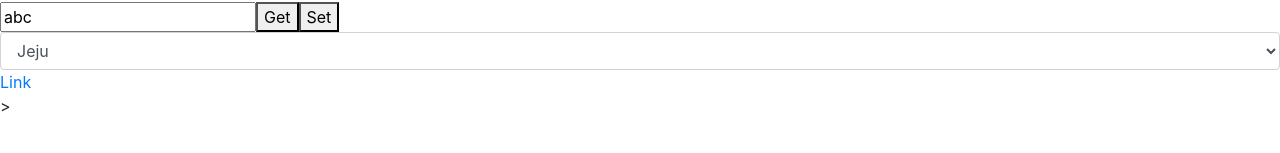
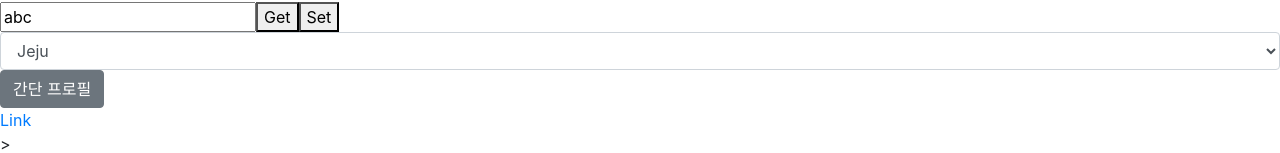
Before and after one commit to geunseok11/portfolio, a Vue app in the folder portfolio/: page / in a window 1280 px wide. Shown: the part 798-951 px from the top of the page. Before the commit the page ends 916 px from the top, so only its background shows below. Built offline with nearby package versions, Linux system fonts and the light colour scheme.

Commit message:
ADD modal

```diff
--- a/portfolio/src/views/Home.vue
+++ b/portfolio/src/views/Home.vue
@@ -73,6 +73,14 @@
         </tr>
         </table>
         <div>
+          <div>
+  <b-button v-b-modal.modal-1>간단 프로필</b-button>
+
+  <b-modal id="modal-1" title="BootstrapVue">
+    <p class="my-4">name : {{name}}</p>
+    <p class="my-4">birth : {{birth}}</p>
+  </b-modal>
+</div>
   <b-link href="about">Link</b-link>
 </div>
     </div>
@@ -84,7 +92,8 @@ export default {
             slide: 0,
             sliding: null,
             title: '개발자임',
-            title2: "seoul",
+            name: "정근석",
+            birth: "90.08.22",
             input1: "abc",
             options:[
                 {v:"S", t:"Seoul"},
```
